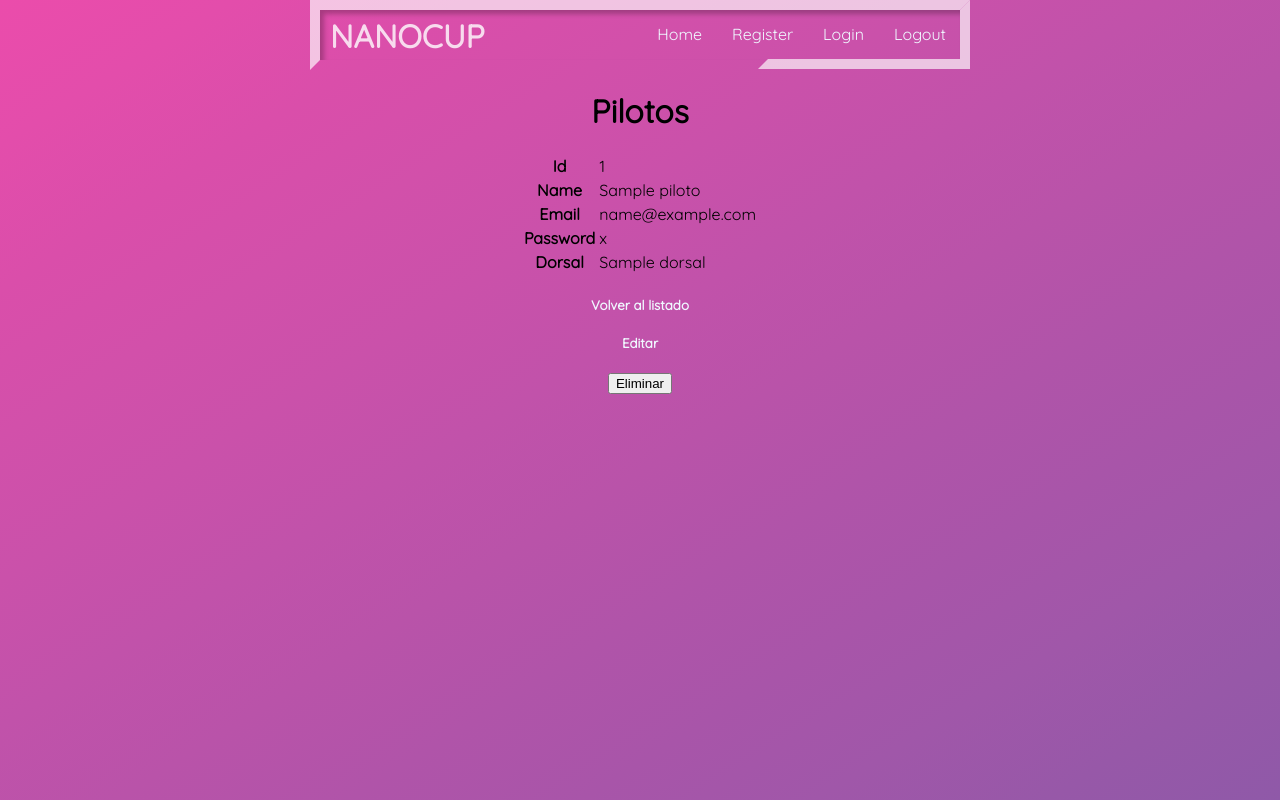
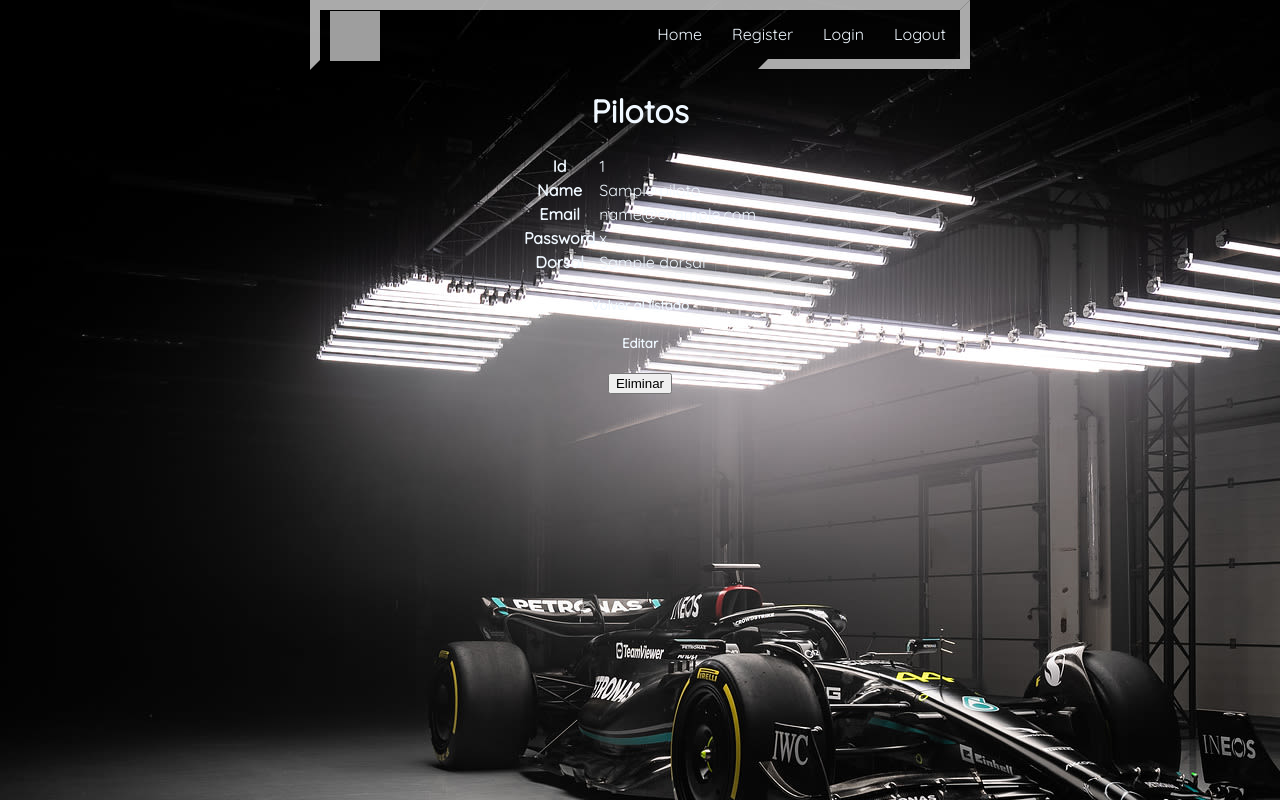
Before and after one commit to FranDesarrolladorWeb/nanocup, a Symfony app: template templates/pilotos/show.html.twig in a window 1280 px wide. Run offline with Twig, Linux system fonts and the light colour scheme; the template is opened without the code that fills it: most values are stand-ins (such as "Sample title", 1, 10 or a date in 2020); some libraries are stand-ins or nearby versions; grey boxes are pictures that could not be loaded.

Commit message:
cambios visuales y estructurales

```diff
--- a/public/styles/index.css
+++ b/public/styles/index.css
@@ -4,7 +4,8 @@ body {
     font-family: 'Quicksand', sans-serif;
     height: 100%;
     margin: 0;
-    background-image: linear-gradient(to bottom right, rgb(235, 76, 171), rgb(227, 77, 171), rgb(218, 78, 170), rgb(210, 80, 170), rgb(202, 81, 170), rgb(193, 82, 170), rgb(185, 83, 169), rgb(176, 84, 169), rgb(168, 85, 169), rgb(160, 87, 169), rgb(151, 88, 168), rgb(143, 89, 168));
+    background-image: url("../img/fondo_nanocup.jpg");
+    color: aliceblue;
 }
 
 h1,
@@ -38,6 +39,15 @@ a {
 }
 
 .container {
+    margin: auto;
+    padding: auto;
+    position: relative;
+    width: 50%;
+    box-shadow: inset 2000px 0 0 0 rgba(0, 0, 0, 0.5);
+    height: 100%;
+}
+
+.container-fluid {
     display: flex;
     align-items: center;
     justify-content: center;
@@ -71,6 +81,11 @@ a {
     border-bottom: 10px solid #fffa;
     border-right: 10px solid #fffa;
     transition: 0.3s linear all;
+}
+
+.logo>img {
+    width: 50px;
+    height: 50px;
 }
 
 .header-bar>.logo {
--- a/templates/base.html.twig
+++ b/templates/base.html.twig
@@ -10,9 +10,9 @@
 
 <body>
     {% block header %}
-        <div class="container">
+        <div class="container-fluid">
             <div class="header-bar">
-                <h1 class="logo">NANOCUP</h1>
+                <h1 class="logo"><img src="{{ asset('img/logo.enc') }}" alt="NANOCUP!"/></h1>
                 <ul class="slider-menu">
                     <li><a href ="{{ path('app_home') }}">Home</a></li>
                     <li><a href ="{{ path('app_register') }}">Register</a></li>
--- a/templates/login/base.html.twig
+++ b/templates/login/base.html.twig
@@ -10,6 +10,7 @@
 
     <h1>Login</h1>
 
+    <h5>Inicia sesión para continuar</h5>
 
     <form action="{{ path('app_login') }}" method="post">
         <label for="username">Email:</label>
--- a/templates/pilotos/base.html.twig
+++ b/templates/pilotos/base.html.twig
@@ -9,11 +9,11 @@
         <thead>
             <tr>
                 <th>Id</th>
-                <th>Name</th>
+                <th>Nombre</th>
                 <th>Email</th>
                 {# <th>Password</th> #}
                 <th>Dorsal</th>
-                <th>actions</th>
+                <th>Acciones</th>
             </tr>
         </thead>
         <tbody>
--- a/templates/pilotos/edit.html.twig
+++ b/templates/pilotos/edit.html.twig
@@ -7,7 +7,7 @@
 
     {{ include('pilotos/_form.html.twig', {'button_label': 'Update'}) }}
 
-    <a href="{{ path('app_pilotos_index') }}">back to list</a>
+    <a href="{{ path('app_pilotos_index') }}">Volver al listado</a>
 
     {{ include('pilotos/_delete_form.html.twig') }}
 {% endblock %}
--- a/templates/pilotos/new.html.twig
+++ b/templates/pilotos/new.html.twig
@@ -7,5 +7,5 @@
 
     {{ include('pilotos/_form.html.twig') }}
 
-    <a href="{{ path('app_pilotos_index') }}">back to list</a>
+    <a href="{{ path('app_pilotos_index') }}">Volver al listado</a>
 {% endblock %}
```
Also changed, not shown: templates/home.html.twig (+6 -5 lines), public/img/fondo_nanocup.jpg (added).
